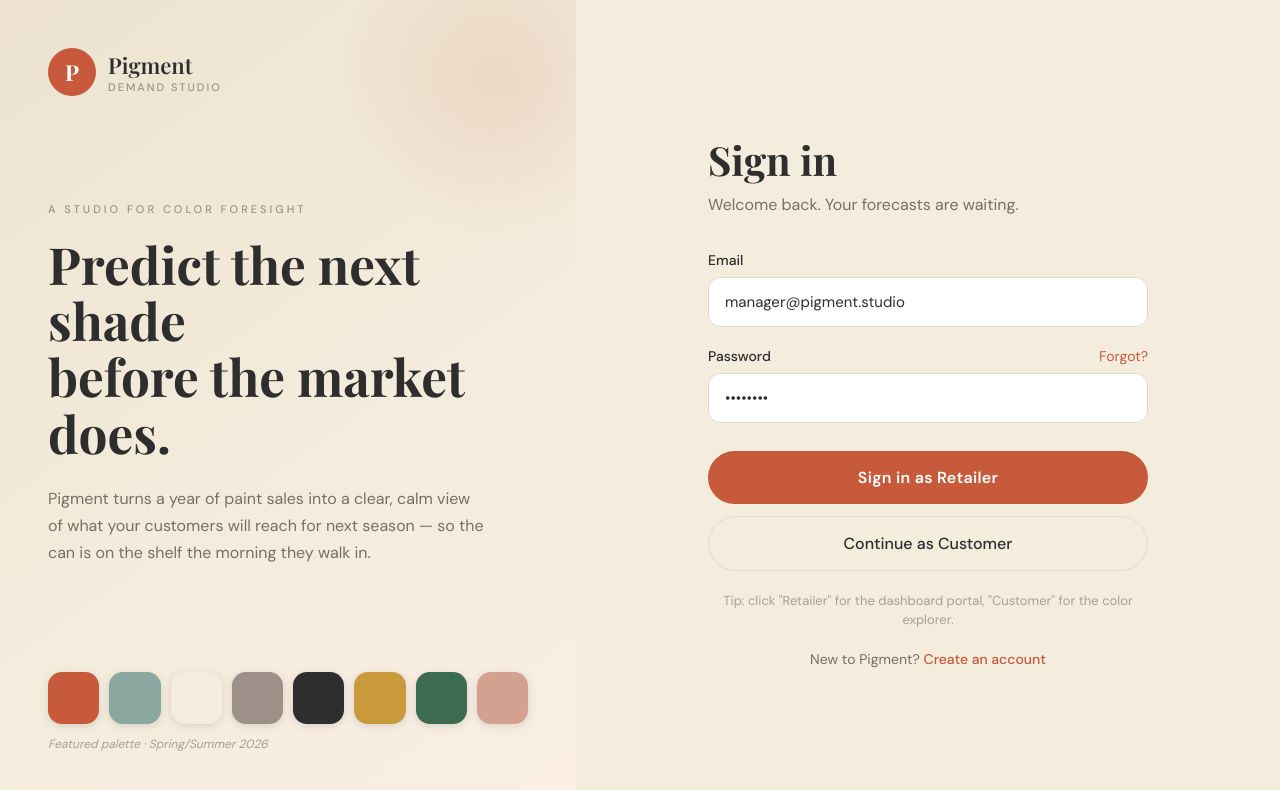
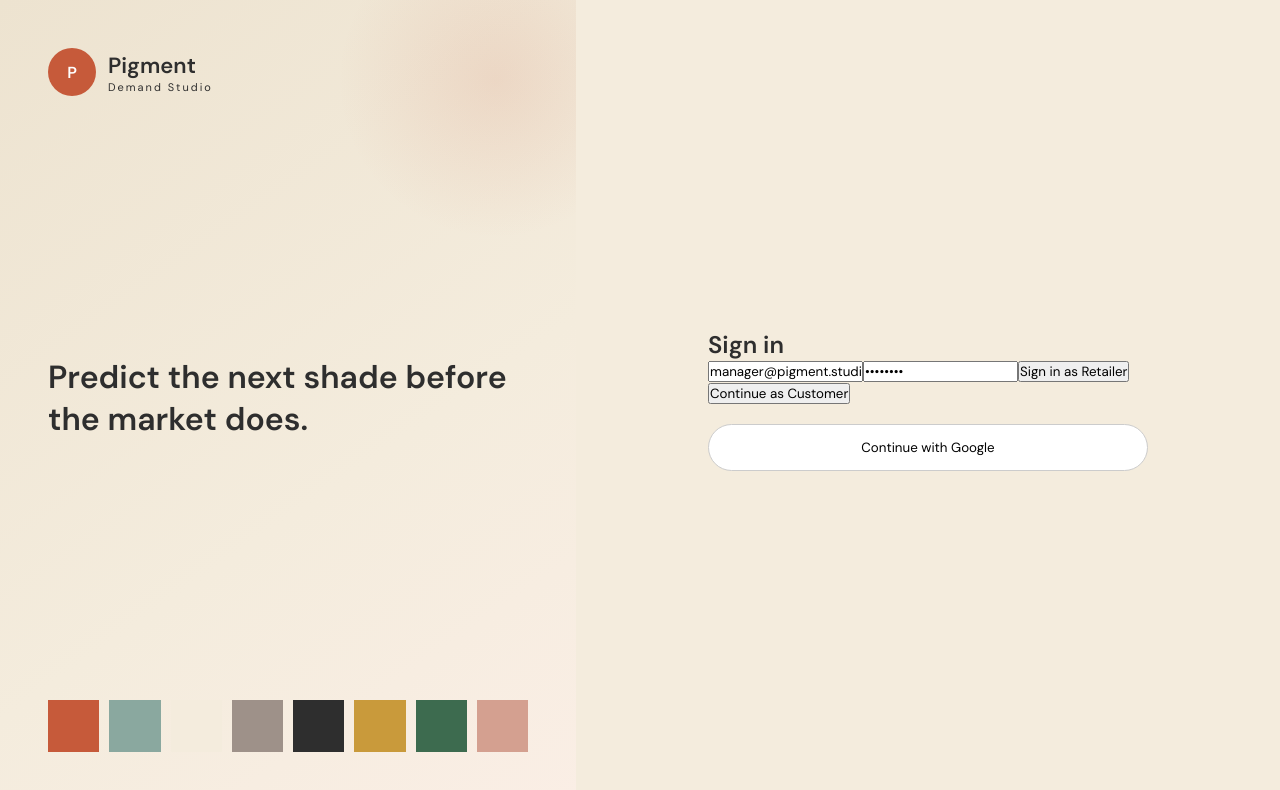
Before and after one commit to CRYPTO-JASH/Product-Management-Analysis, a React (Vite) app in the folder frontend/: page / in a window 1280 px wide. Shown: the top 790 px of the page. Built offline with nearby package versions, Linux system fonts and the light colour scheme.

Commit message:
google authentication added

```diff
--- a/frontend/package.json
+++ b/frontend/package.json
@@ -9,7 +9,9 @@
     "preview": "vite preview"
   },
   "dependencies": {
+    "@supabase/supabase-js": "^2.105.0",
     "axios": "^1.6.0",
+    "papaparse": "^5.5.3",
     "react": "^18.2.0",
     "react-dom": "^18.2.0",
     "react-router-dom": "^6.21.0",
--- a/frontend/src/App.jsx
+++ b/frontend/src/App.jsx
@@ -1,12 +1,40 @@
-import React, { useEffect } from 'react'
+import React, { useEffect, useState } from 'react'
 import AppRoutes from './routes/index.jsx'
 import { initializeGlobalErrorHandlers } from './services/errorHandling.js'
+import { supabase } from './services/supabaseClient'
 
 export default function App() {
+  const [user, setUser] = useState(null)
+
   useEffect(() => {
-    // Initialize global error handlers on app mount
+    // existing
     initializeGlobalErrorHandlers()
+
+    // 🔥 get current user
+    supabase.auth.getUser().then(({ data }) => {
+      setUser(data.user)
+    })
+
+    // 🔥 listen to login/logout
+    const { data: listener } = supabase.auth.onAuthStateChange((_event, session) => {
+      setUser(session?.user ?? null)
+    })
+
+    return () => {
+      listener.subscription.unsubscribe()
+    }
   }, [])
 
-  return <AppRoutes />
+  return (
+    <>
+      {/* optional debug UI */}
+      {user && (
+        <div style={{ position:'fixed', top:10, right:10, zIndex:999 }}>
+          Logged in: {user.email}
+        </div>
+      )}
+
+      <AppRoutes />
+    </>
+  )
 }
--- a/frontend/src/pages/Login.jsx
+++ b/frontend/src/pages/Login.jsx
@@ -1,6 +1,7 @@
 import React, { useState } from 'react'
 import { useNavigate } from 'react-router-dom'
 import { useAuth } from '../context/AuthContext.jsx'
+import { supabase } from '../services/supabaseClient'
 
 const PALETTE = ['#C65A3A','#8AA89F','#F4ECDD','#9E9189','#2E2E2E','#C99A3B','#3D6B4F','#D4A090']
 
@@ -14,118 +15,101 @@ export default function Login() {
     login('RETAILER')
     navigate('/dashboard')
   }
+
   function handleCustomer() {
     login('CUSTOMER')
     navigate('/customer/shades')
   }
 
+  // 🔥 GOOGLE LOGIN
+  const handleGoogleLogin = async () => {
+    const { error } = await supabase.auth.signInWithOAuth({
+      provider: 'google',
+      options: {
+        redirectTo: 'http://localhost:5173/dashboard', // change later for production
+      },
+    })
+
+    if (error) console.log(error.message)
+  }
+
   return (
     <div style={{ display:'flex', minHeight:'100vh', background:'var(--ivory)' }}>
-      {/* Left panel */}
+
+      {/* LEFT PANEL (unchanged) */}
       <div style={{
-        width:'45%', minHeight:'100vh', background:'linear-gradient(145deg,#EDE3D0 0%,#F4ECDD 60%,#FAEEE5 100%)',
-        display:'flex', flexDirection:'column', justifyContent:'space-between', padding:'48px',
+        width:'45%', minHeight:'100vh',
+        background:'linear-gradient(145deg,#EDE3D0 0%,#F4ECDD 60%,#FAEEE5 100%)',
+        display:'flex', flexDirection:'column',
+        justifyContent:'space-between', padding:'48px',
         position:'relative', overflow:'hidden'
       }}>
-        {/* Decorative blob */}
-        <div style={{ position:'absolute', top:'-80px', right:'-80px', width:'320px', height:'320px',
-          background:'radial-gradient(circle,rgba(198,90,58,0.12) 0%,transparent 70%)', borderRadius:'50%' }} />
+        <div style={{ position:'absolute', top:'-80px', right:'-80px',
+          width:'320px', height:'320px',
+          background:'radial-gradient(circle,rgba(198,90,58,0.12) 0%,transparent 70%)',
+          borderRadius:'50%' }} />
 
         <div style={{ display:'flex', alignItems:'center', gap:'12px' }}>
-          <div style={{ width:'48px', height:'48px', borderRadius:'50%', background:'var(--terracotta)',
-            display:'flex', alignItems:'center', justifyContent:'center', color:'#fff',
-            fontFamily:'Playfair Display,serif', fontWeight:700, fontSize:'22px' }}>P</div>
+          <div style={{
+            width:'48px', height:'48px', borderRadius:'50%',
+            background:'var(--terracotta)',
+            display:'flex', alignItems:'center', justifyContent:'center',
+            color:'#fff', fontWeight:700
+          }}>P</div>
           <div>
-            <div style={{ fontFamily:'Playfair Display,serif', fontSize:'22px', fontWeight:600, color:'var(--charcoal)' }}>Pigment</div>
-            <div style={{ fontSize:'11px', letterSpacing:'2px', color:'var(--warm-gray)', textTransform:'uppercase', fontWeight:500 }}>Demand Studio</div>
+            <div style={{ fontSize:'22px', fontWeight:600 }}>Pigment</div>
+            <div style={{ fontSize:'11px', letterSpacing:'2px' }}>Demand Studio</div>
           </div>
         </div>
 
         <div>
-          <p style={{ fontSize:'11px', letterSpacing:'3px', color:'var(--warm-gray)', textTransform:'uppercase', marginBottom:'20px', fontWeight:500 }}>
-            A Studio for Color Foresight
-          </p>
-          <h1 style={{ fontFamily:'Playfair Display,serif', fontSize:'clamp(32px,4vw,52px)', lineHeight:1.1,
-            fontWeight:700, color:'var(--charcoal)', marginBottom:'24px' }}>
-            Predict the next shade<br />before the market does.
-          </h1>
-          <p style={{ color:'var(--text-secondary)', fontSize:'16px', lineHeight:1.7, maxWidth:'440px' }}>
-            Pigment turns a year of paint sales into a clear, calm view of what your customers will reach for next season — so the can is on the shelf the morning they walk in.
-          </p>
+          <h1>Predict the next shade before the market does.</h1>
         </div>
 
         <div>
-          <div style={{ display:'flex', gap:'10px', marginBottom:'12px' }}>
+          <div style={{ display:'flex', gap:'10px' }}>
             {PALETTE.map(c => (
-              <div key={c} style={{ width:'52px', height:'52px', borderRadius:'14px', background:c,
-                boxShadow:'0 2px 8px rgba(0,0,0,0.12)' }} />
+              <div key={c} style={{ width:'52px', height:'52px', background:c }} />
             ))}
           </div>
-          <p style={{ fontSize:'12px', color:'var(--text-muted)', fontStyle:'italic' }}>Featured palette · Spring/Summer 2026</p>
         </div>
       </div>
 
-      {/* Right panel */}
-      <div style={{ flex:1, display:'flex', alignItems:'center', justifyContent:'center', padding:'48px' }}>
+      {/* RIGHT PANEL */}
+      <div style={{ flex:1, display:'flex', alignItems:'center', justifyContent:'center' }}>
         <div style={{ width:'100%', maxWidth:'440px' }}>
-          <h2 style={{ fontFamily:'Playfair Display,serif', fontSize:'40px', fontWeight:700, color:'var(--charcoal)', marginBottom:'8px' }}>
-            Sign in
-          </h2>
-          <p style={{ color:'var(--text-secondary)', fontSize:'16px', marginBottom:'36px' }}>
-            Welcome back. Your forecasts are waiting.
-          </p>
 
-          <div style={{ marginBottom:'20px' }}>
-            <label style={{ display:'block', fontSize:'14px', fontWeight:500, color:'var(--text-primary)', marginBottom:'8px' }}>Email</label>
-            <input value={email} onChange={e => setEmail(e.target.value)} style={inputStyle} />
-          </div>
+          <h2>Sign in</h2>
 
-          <div style={{ marginBottom:'28px' }}>
-            <div style={{ display:'flex', justifyContent:'space-between', marginBottom:'8px' }}>
-              <label style={{ fontSize:'14px', fontWeight:500, color:'var(--text-primary)' }}>Password</label>
-              <span style={{ fontSize:'14px', color:'var(--terracotta)', cursor:'pointer' }}>Forgot?</span>
-            </div>
-            <input type="password" value={password} onChange={e => setPassword(e.target.value)} style={inputStyle} />
-          </div>
+          <input value={email} onChange={e => setEmail(e.target.value)} />
+          <input type="password" value={password} onChange={e => setPassword(e.target.value)} />
 
-          <button onClick={handleRetailer} style={{ ...btnPrimary, width:'100%', marginBottom:'12px' }}>
+          <button onClick={handleRetailer}>
             Sign in as Retailer
           </button>
-          <button onClick={handleCustomer} style={{ ...btnSecondary, width:'100%', marginBottom:'20px' }}>
+
+          <button onClick={handleCustomer}>
             Continue as Customer
           </button>
 
-          <p style={{ fontSize:'13px', color:'var(--text-muted)', textAlign:'center', marginBottom:'20px', lineHeight:1.5 }}>
-            Tip: click "Retailer" for the dashboard portal, "Customer" for the color explorer.
-          </p>
+          {/* 🔥 NEW GOOGLE BUTTON */}
+          <button
+            onClick={handleGoogleLogin}
+            style={{
+              marginTop:'20px',
+              padding:'14px',
+              width:'100%',
+              borderRadius:'50px',
+              border:'1px solid #ccc',
+              background:'#fff',
+              cursor:'pointer'
+            }}
+          >
+            Continue with Google
+          </button>
 
-          <p style={{ textAlign:'center', fontSize:'14px', color:'var(--text-secondary)' }}>
-            New to Pigment?{' '}
-            <span style={{ color:'var(--terracotta)', fontWeight:500, cursor:'pointer' }}>Create an account</span>
-          </p>
         </div>
       </div>
     </div>
   )
 }
-
-const inputStyle = {
-  width:'100%', padding:'14px 16px', borderRadius:'12px',
-  border:'1.5px solid var(--border)', background:'#fff',
-  fontSize:'15px', color:'var(--text-primary)', outline:'none',
-  transition:'border-color 0.2s',
-}
-
-const btnPrimary = {
-  padding:'16px 24px', borderRadius:'50px', border:'none',
-  background:'var(--terracotta)', color:'#fff', fontSize:'16px',
-  fontWeight:600, cursor:'pointer', letterSpacing:'0.3px',
-  transition:'background 0.2s, transform 0.1s',
-}
-
-const btnSecondary = {
-  padding:'16px 24px', borderRadius:'50px',
-  border:'1.5px solid var(--border)', background:'transparent',
-  color:'var(--text-primary)', fontSize:'16px',
-  fontWeight:500, cursor:'pointer',
-}
--- /dev/null
+++ b/frontend/src/services/supabaseClient.js
@@ -0,0 +1,6 @@
+import { createClient } from '@supabase/supabase-js'
+
+const supabaseUrl = "https://xjezrevhhmvhyncbpglv.supabase.co"
+const supabaseKey = "eyJhbGciOiJIUzI1NiIsInR5cCI6IkpXVCJ9.eyJpc3MiOiJzdXBhYmFzZSIsInJlZiI6InhqZXpyZXZoaG12aHluY2JwZ2x2Iiwicm9sZSI6ImFub24iLCJpYXQiOjE3NzcyODc3ODEsImV4cCI6MjA5Mjg2Mzc4MX0.nljrfjZKY76Pv9NFuJouA79FRuQ8OwZWS4vFqrDS-Z0"
+
+export const supabase = createClient(supabaseUrl, supabaseKey)
```
Also changed, not shown: frontend/src/components/CSVUploader.jsx (added, +29 -0 lines), frontend/src/customer/pages/Trending.jsx (+59 -61 lines), 1 other file (tests, documents, lock files or other folders).
